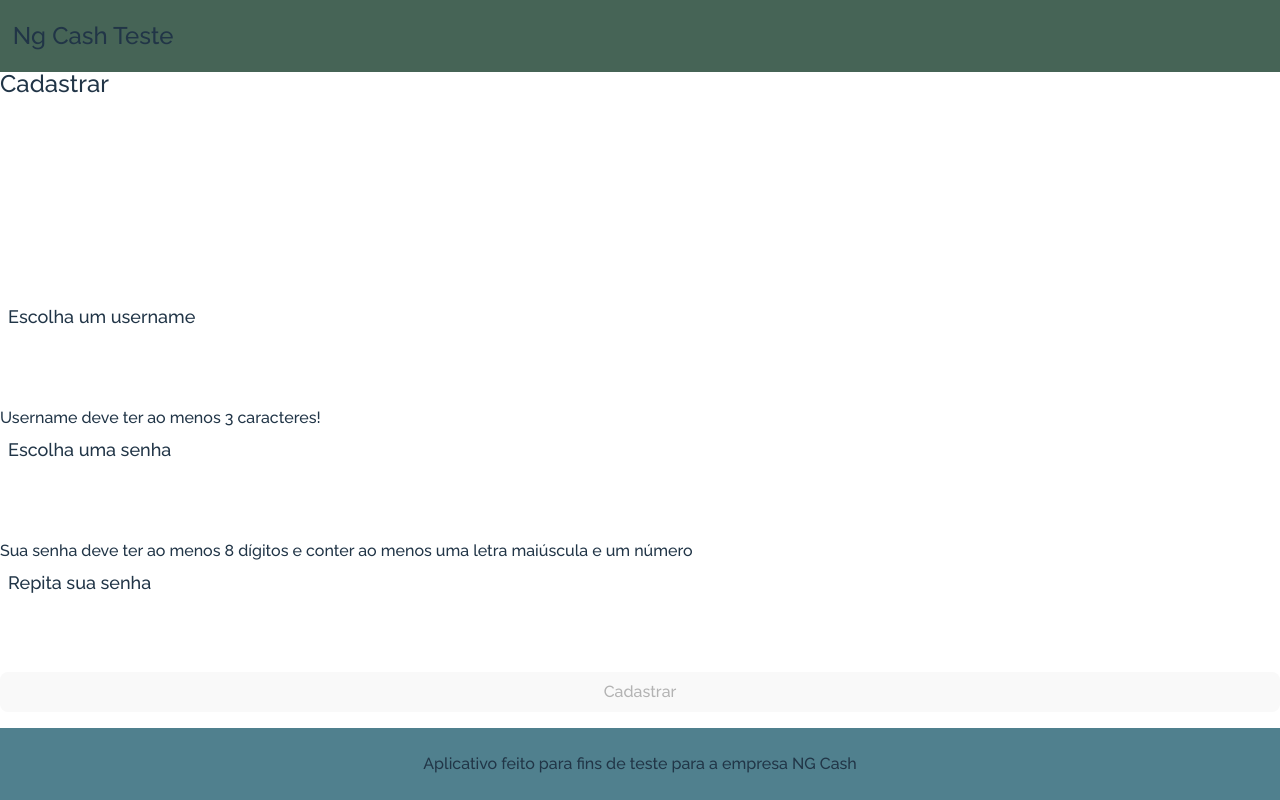
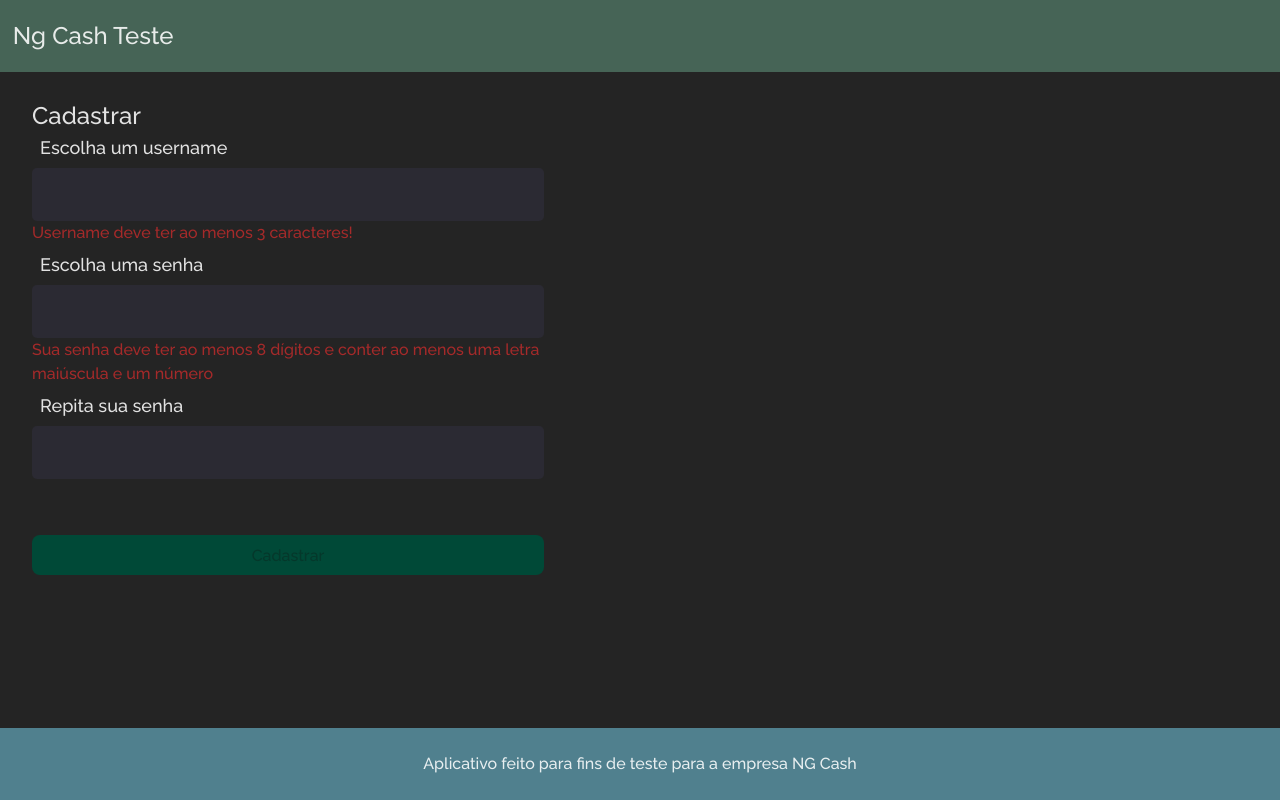
Before and after one commit to EronAlves1996/NGCashTeste, a React (Vite) app in the folder front/: page /cadastro in a window 1280 px wide. Built offline with nearby package versions, Linux system fonts and the light colour scheme.

Commit message:
Almost finishing style

```diff
--- a/front/package.json
+++ b/front/package.json
@@ -4,7 +4,7 @@
   "version": "1.0.0",
   "type": "module",
   "scripts": {
-    "dev": "vite",
+    "dev": "vite --host",
     "build": "tsc && vite build",
     "preview": "vite preview"
   },
--- a/front/src/Cadastro.tsx
+++ b/front/src/Cadastro.tsx
@@ -1,6 +1,7 @@
 import { useState } from "react";
 import { useNavigate } from "react-router-dom";
 import { apiCaller } from "./utils/apiCaller";
+import styles from "./styles/Cadastro.module.css";
 
 export function Cadastro() {
   const [verifyPassword, setVerifyPassword] = useState({
@@ -22,10 +23,9 @@
     );
   };
 
-  console.log(validationCriteria());
-
   return (
     <>
+      <div className={styles["container"]}>
         <h2>Cadastrar</h2>
         <form>
           <label htmlFor="username">Escolha um username</label>
@@ -47,13 +47,16 @@
             name="password"
             value={verifyPassword.password}
             onChange={(e) => {
-            setVerifyPassword({ ...verifyPassword, password: e.target.value });
+              setVerifyPassword({
+                ...verifyPassword,
+                password: e.target.value,
+              });
             }}
           />
-        {verifyPassword.password.length < 8 &&
-          !verifyPassword.password.match(
+          {verifyPassword.password.length >= 8 &&
+          !!verifyPassword.password.match(
             /(?=.*\d)(?=.*[a-z])(?=.*[A-Z])^[^ ]+$/
-          ) && (
+          ) ? null : (
             <span>
               Sua senha deve ter ao menos 8 dígitos e conter ao menos uma letra
               maiúscula e um número
@@ -78,6 +81,7 @@
           )}
           <button
             type="button"
+            id={styles["submit"]}
             onClick={async () => {
               const result = await apiCaller(
                 "cadastro",
@@ -103,6 +107,7 @@
           </button>
           {errMess && <span>{errMess}</span>}
         </form>
+      </div>
     </>
   );
 }
--- a/front/src/GuardedComps/Balance.tsx
+++ b/front/src/GuardedComps/Balance.tsx
@@ -1,13 +1,14 @@
 import { useEffect, useState } from "react";
 import { AccountExposed, UserExposed } from "../../../types";
 import { apiCaller } from "../utils/apiCaller";
+import styles from "../styles/Balance.module.css";
 
 export function Balance({ user }: { user: UserExposed }) {
   const [account, setAccount] = useState<AccountExposed | null>(null);
 
   useEffect(() => {
     (async () => {
-      const response = await apiCaller("accountinfo", "GET", {
+      const response = await apiCaller("informacaoConta", "GET", {
         "Content-Type": "application/json",
       });
       setAccount((await response.json()) as AccountExposed);
@@ -16,9 +17,9 @@
 
   return (
     account && (
-      <div>
-        <h4>Saldo da conta</h4>
-        <p>{account?.balance}</p>
+      <div className={styles["container"]}>
+        <h3 style={{ marginBottom: "1vh" }}>Saldo da conta</h3>
+        <p style={{ fontSize: "3vh" }}>R$ {account?.balance}</p>
       </div>
     )
   );
--- a/front/src/GuardedComps/Home.tsx
+++ b/front/src/GuardedComps/Home.tsx
@@ -6,6 +6,7 @@
 import { Balance } from "./Balance";
 import { Transacoes } from "./Transacoes";
 import { Transferir } from "./Transferir";
+import styles from "../styles/Home.module.css";
 
 export function Home() {
   const [user, setUser] = useUser();
@@ -29,12 +30,19 @@
 
   return (
     user && (
-      <>
-        <h2>Bem vindo à sua conta {user.username}</h2>
-        <Balance user={user} />
-        <Transferir user={user} />
-        <Transacoes user={user} />
-      </>
+      <div className={styles["container"]}>
+        <h2>
+          Bem vindo à sua conta{" "}
+          <span id={styles["username"]}>{user.username}</span>
+        </h2>
+        <div className={styles["aligner"]}>
+          <div className={styles["sub-container"]}>
+            <Balance user={user} />
+            <Transferir user={user} />
+          </div>
+          <Transacoes user={user} />
+        </div>
+      </div>
     )
   );
 }
--- a/front/src/GuardedComps/Transferir.tsx
+++ b/front/src/GuardedComps/Transferir.tsx
@@ -1,6 +1,7 @@
 import { useState } from "react";
 import { TransactionDataExposed, UserExposed } from "../../../types";
 import { apiCaller } from "../utils/apiCaller";
+import styles from "../styles/Transferir.module.css";
 
 export function Transferir({ user }: { user: UserExposed }) {
   const [username, setUsername] = useState("");
@@ -8,8 +9,8 @@
   const [message, setMessage] = useState("");
 
   return (
-    <div>
-      <h4>Transferir</h4>
+    <div className={styles["container"]}>
+      <h3>Transferir</h3>
       <form>
         <label htmlFor="to">Transferir para: </label>
         <input
--- a/front/src/main.tsx
+++ b/front/src/main.tsx
@@ -6,7 +6,7 @@
   Route,
   createRoutesFromElements,
 } from "react-router-dom";
-import "./index.css";
+import "./styles/index.css";
 import { Index } from "./Index";
 import { App } from "./App";
 import { Cadastro } from "./Cadastro";
--- /dev/null
+++ b/front/src/styles/Balance.module.css
@@ -0,0 +1,12 @@
+.container {
+  display: flex;
+  flex-direction: column;
+  margin: 2vh 0;
+  border: 2px solid white;
+  border-radius: 10px;
+  width: 10vw;
+}
+
+.container:hover {
+  border: 2px solid gray;
+}
--- /dev/null
+++ b/front/src/styles/Cadastro.module.css
@@ -0,0 +1,13 @@
+.container {
+  padding: 2rem;
+  width: 40vw;
+}
+
+#submit {
+  margin-top: 5vh;
+}
+
+span {
+  color: brown;
+  margin-top: -2vh;
+}
--- /dev/null
+++ b/front/src/styles/Home.module.css
@@ -0,0 +1,25 @@
+.container {
+  display: flex;
+  flex-flow: column wrap;
+  padding: 2vh;
+}
+
+.sub-container {
+  display: flex;
+  flex-direction: row;
+  justify-content: space-between;
+}
+
+.container h2 {
+  font-size: 3.7vh;
+}
+
+#username {
+  text-decoration: underline;
+  color: inherit;
+}
+
+.aligner {
+  width: 80vw;
+  align-self: center;
+}
--- /dev/null
+++ b/front/src/styles/Transferir.module.css
@@ -0,0 +1,13 @@
+.container {
+  display: flex;
+  flex-direction: column;
+  margin: 2vh 0;
+  border: 2px solid white;
+  border-radius: 10px;
+  width: 20vw;
+  padding: 2vh;
+}
+
+.container:hover {
+  border: 2px solid gray;
+}
--- a/front/src/index.css
+++ b/front/src/styles/index.css
@@ -52,7 +52,7 @@
   font-size: 1em;
   font-weight: 500;
   font-family: inherit;
-  background-color: #1a1a1a;
+  background-color: #004937;
   cursor: pointer;
   transition: border-color 0.25s;
 }
@@ -62,19 +62,6 @@
 button:focus,
 button:focus-visible {
   outline: 4px auto -webkit-focus-ring-color;
-}
-
-@media (prefers-color-scheme: light) {
-  :root {
-    color: #213547;
-    background-color: #ffffff;
-  }
-  a:hover {
-    color: #747bff;
-  }
-  button {
-    background-color: #f9f9f9;
-  }
 }
 
 label {
@@ -89,4 +76,6 @@
   font-size: large;
   padding: 1rem;
   margin: 0 0 1rem 0;
+  background-color: #2b2a33;
+  color: #e2e2e2;
 }
```
Lines whose indentation alone changed are shown as unchanged.
